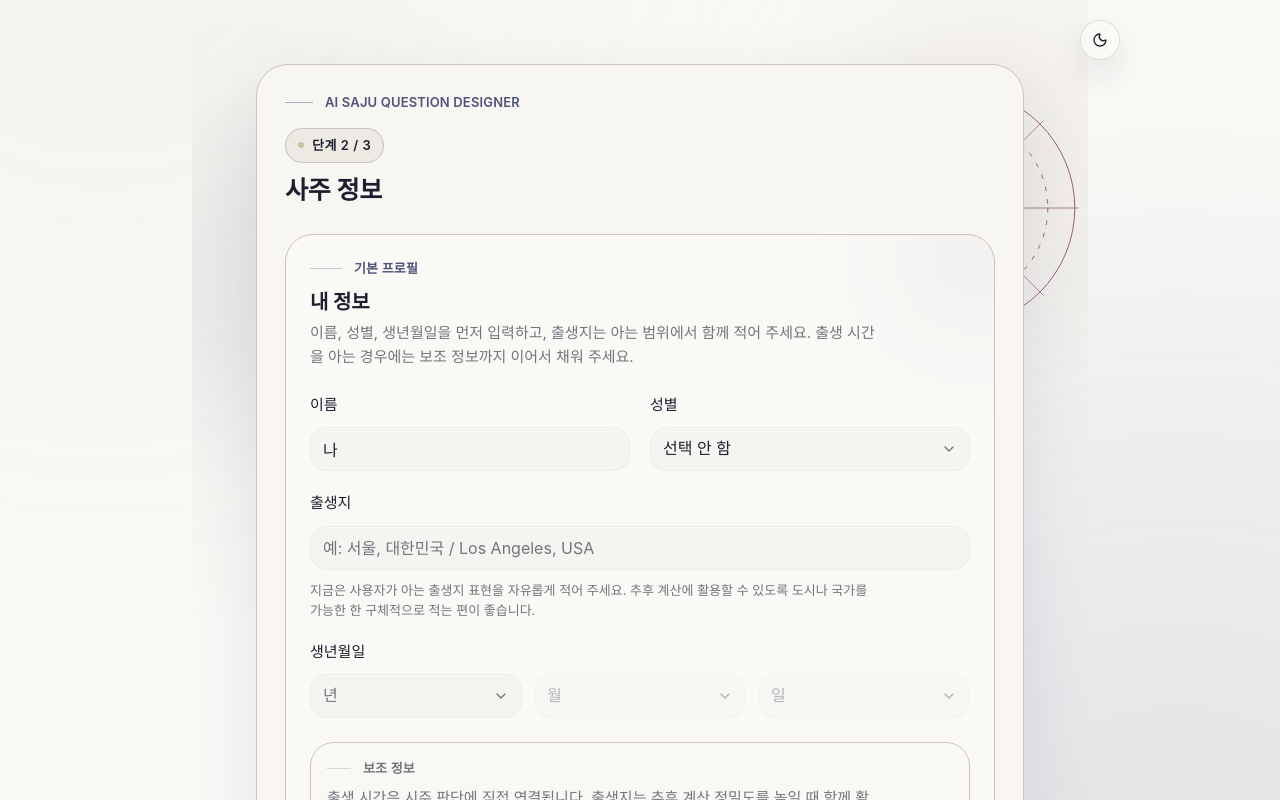
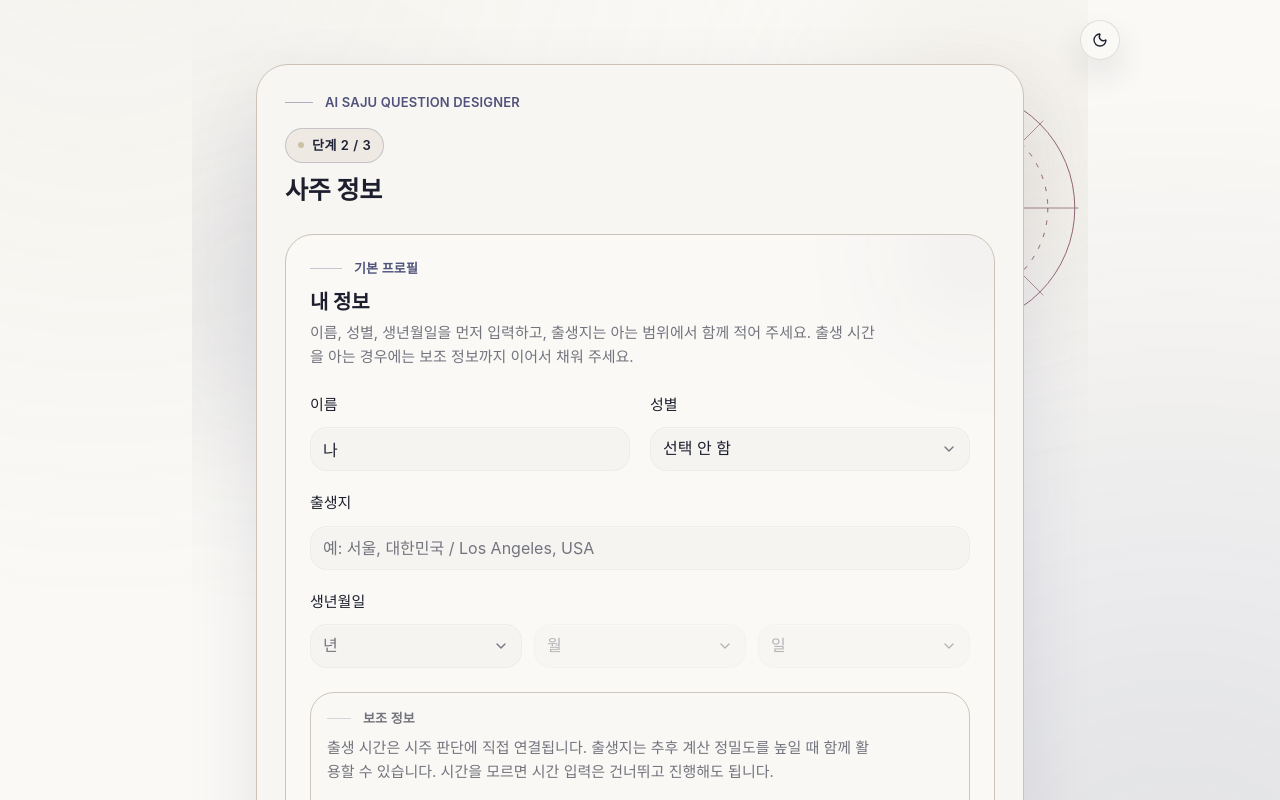
Before and after one commit to song-chaeyoung/SajuPrompt, a Next.js app: page /saju in a window 1280 px wide. Shown: the top 800 px of the page. Built offline with nearby package versions, Linux system fonts and the light colour scheme; a web font is replaced by a local one.

Commit message:
fix: 불필요한 텍스트 삭제

```diff
--- a/entities/saju-profile/ui/profile-fields.tsx
+++ b/entities/saju-profile/ui/profile-fields.tsx
@@ -186,11 +186,6 @@ export function ProfileFields({
               onChange={(event) => onChange({ birthPlace: event.target.value })}
               placeholder="예: 서울, 대한민국 / Los Angeles, USA"
             />
-            <p className="text-[0.8125rem] leading-5 text-muted-foreground">
-              지금은 사용자가 아는 출생지 표현을 자유롭게 적어 주세요. 추후
-              계산에 활용할 수 있도록 도시나 국가를 가능한 한 구체적으로 적는
-              편이 좋습니다.
-            </p>
           </div>
 
           <div className="space-y-2.5 sm:col-span-2">
```
